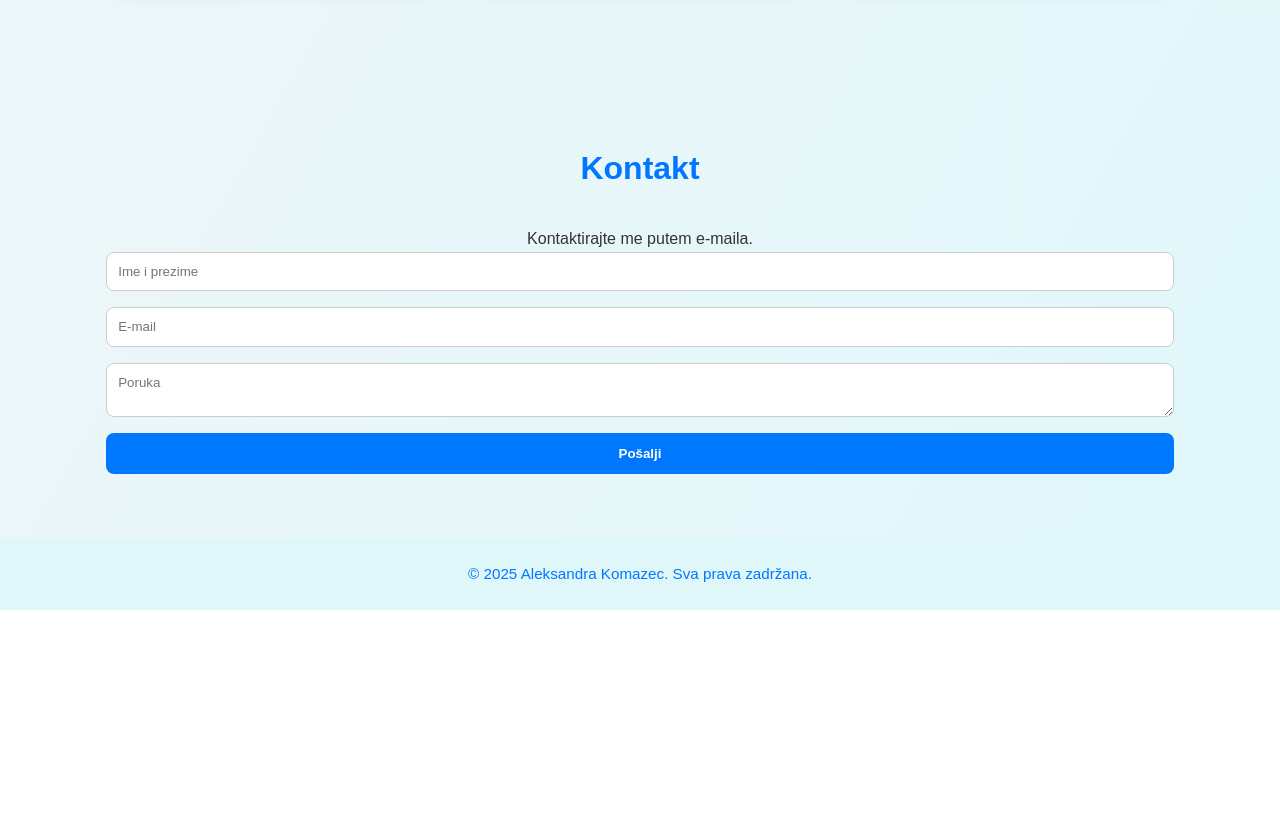
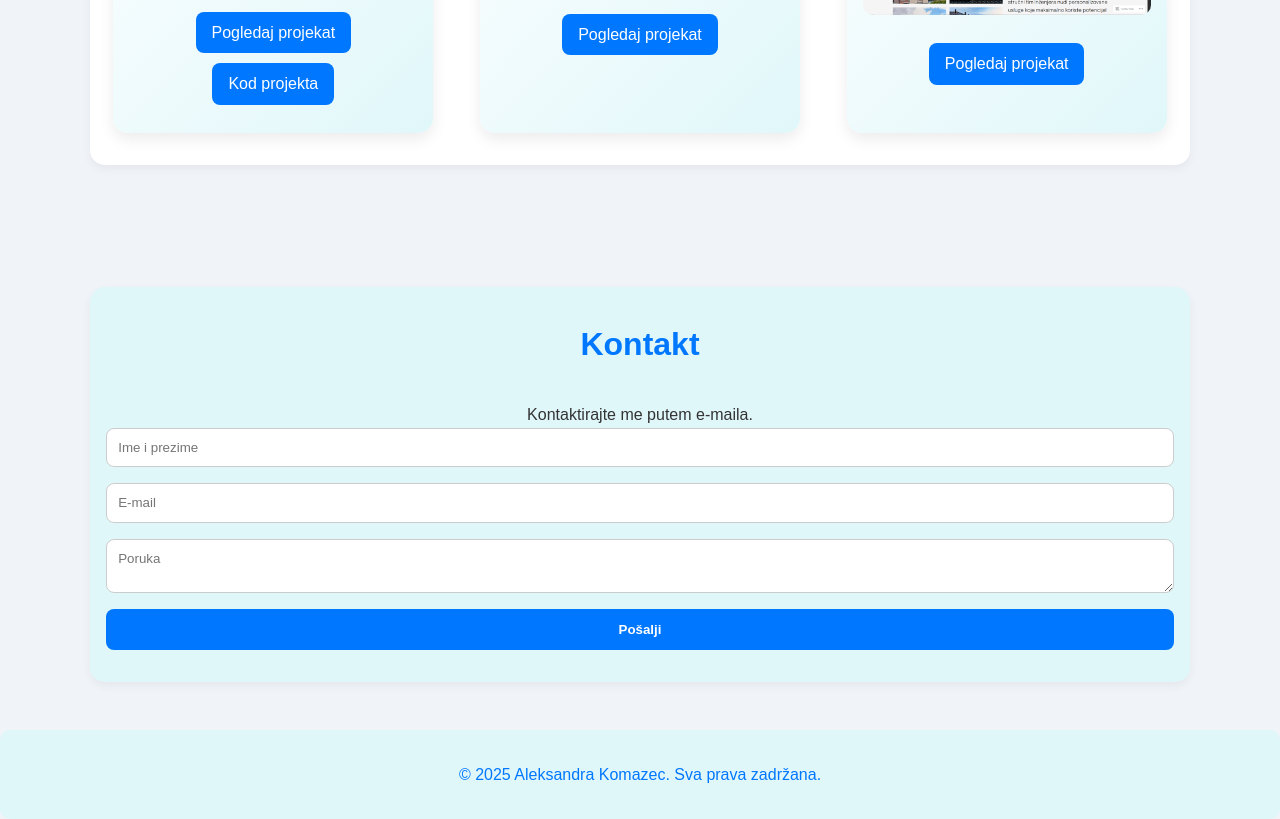
Before and after one commit to komazecka/Portfolio, a plain HTML site: page index.html in a window 1280 px wide. Shown: the part 1520-2339 px from the top of the page. Before the commit the page ends 2130 px from the top, so only its background shows below. Drawn offline with Linux system fonts and the light colour scheme.

Commit message:
Update styles.css

```diff
--- a/styles.css
+++ b/styles.css
@@ -9,10 +9,9 @@
 body {
   line-height: 1.6;
   color: #333;
-  background: linear-gradient(120deg, #f4f6f8, #e0f7fa);
-  text-align: center; /* Centriranje celog teksta po default-u */
+  background: #f0f4f8;
+  text-align: center;
 }
-
 
 header {
   background-color: #fff;
@@ -48,11 +47,20 @@ nav {
   color: #005fcc;
 }
 
+
 section {
   max-width: 1100px;
   margin: 3rem auto;
-  padding: 1rem;
+  padding: 2rem 1rem;
   scroll-margin-top: 100px;
+  border-radius: 15px;
+  background: #ffffff;
+  box-shadow: 0 4px 10px rgba(0,0,0,0.05);
+}
+
+
+section:nth-of-type(even) {
+  background: #e0f7fa;
 }
 
 
@@ -67,25 +75,26 @@ h2 {
   color: #0077ff;
 }
 
+
 .skills-list,
 .languages-list,
 .education-list {
   list-style: none;
   display: flex;
   flex-wrap: wrap;
-  justify-content: center; /* Centriranje stavki */
+  justify-content: center;
   gap: 1rem;
-  text-align: center; /* Centriranje teksta unutar stavki */
+  text-align: center;
 }
 
 .skills-list li,
 .languages-list li,
 .education-list li {
-  background: #e0f7fa;
+  background: #0077ff;
+  color: #fff;
   padding: 0.5rem 1rem;
   border-radius: 10px;
   font-weight: 500;
-  color: #0077ff;
   transition: transform 0.3s ease, background 0.3s ease;
 }
 
@@ -93,7 +102,7 @@ h2 {
 .languages-list li:hover,
 .education-list li:hover {
   transform: translateY(-3px);
-  background: #b2ebf2;
+  background: #005fcc;
 }
 
 
@@ -119,8 +128,6 @@ h2 {
   transform: translateY(-5px);
   box-shadow: 0 12px 25px rgba(0,0,0,0.15);
 }
-
-
 
 .project-card img {
   max-width: 100%;
@@ -184,11 +191,12 @@ button:hover {
   background: #005fcc;
 }
 
+
 footer {
   text-align: center;
-  padding: 1.5rem;
+  padding: 2rem 1rem;
   background: #e0f7fa;
+  color: #0077ff;
+  border-radius: 10px;
   margin-top: 3rem;
-  font-size: 0.95rem;
-  color: #0077ff;
 }
```
